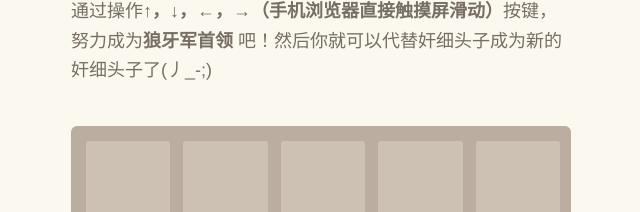
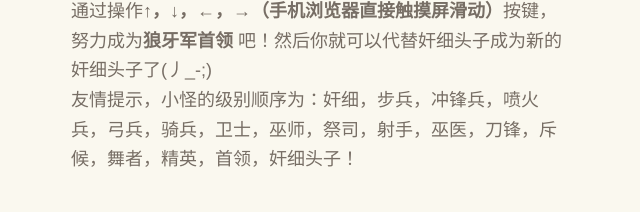
Before and after one commit to rainflew/jx3memeda, a plain HTML site: page index.html in a window 1280 px wide. Shown: the part 601-813 px from the top of the page, without its empty margins (319-959 px from the left). Drawn offline with Linux system fonts and the light colour scheme; a script that the page names is missing.

Commit message:
Update index.html

```diff
--- a/index.html
+++ b/index.html
@@ -1,4 +1,3 @@
-
 <!-- saved from url=(0030)http://rainflew.github.io/jx3memeda/ -->
 <html><head><meta http-equiv="Content-Type" content="text/html; charset=UTF-8"></head><body class="">﻿
 
@@ -34,6 +33,7 @@
       </div>
     </div>
     <p class="game-intro">通过操作<strong>↑，↓，←，→（手机浏览器直接触摸屏滑动）</strong>按键，努力成为<strong>狼牙军首领</strong> 吧！然后你就可以代替奸细头子成为新的奸细头子了(丿_-;)</p>
+    <p class="game-intro">友情提示，小怪的级别顺序为：奸细，步兵，冲锋兵，喷火兵，弓兵，骑兵，卫士，巫师，祭司，射手，巫医，刀锋，斥候，舞者，精英，首领，奸细头子！</p>
     <div class="game-container">
       <div class="game-message">
         <p></p>
```
